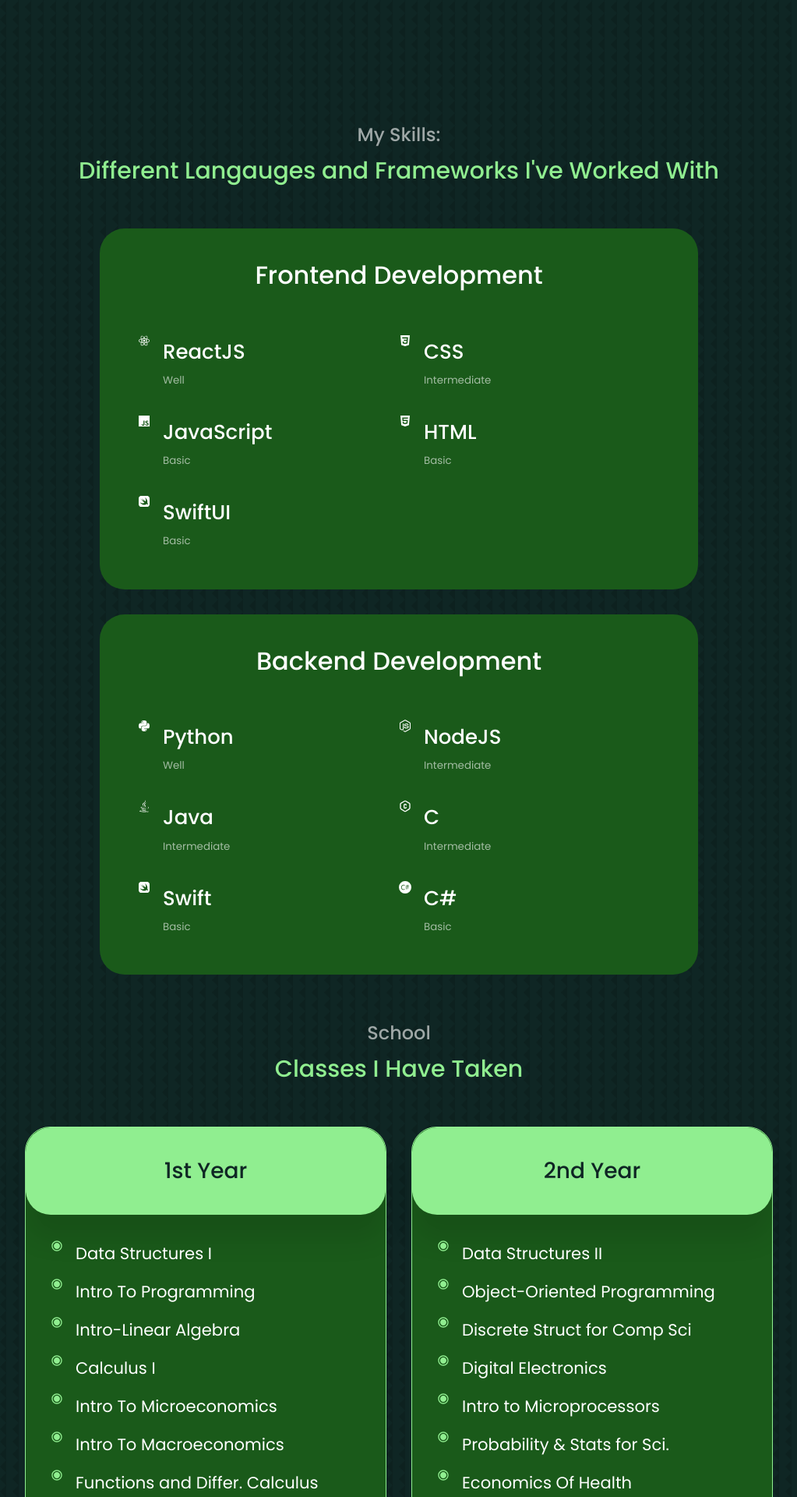
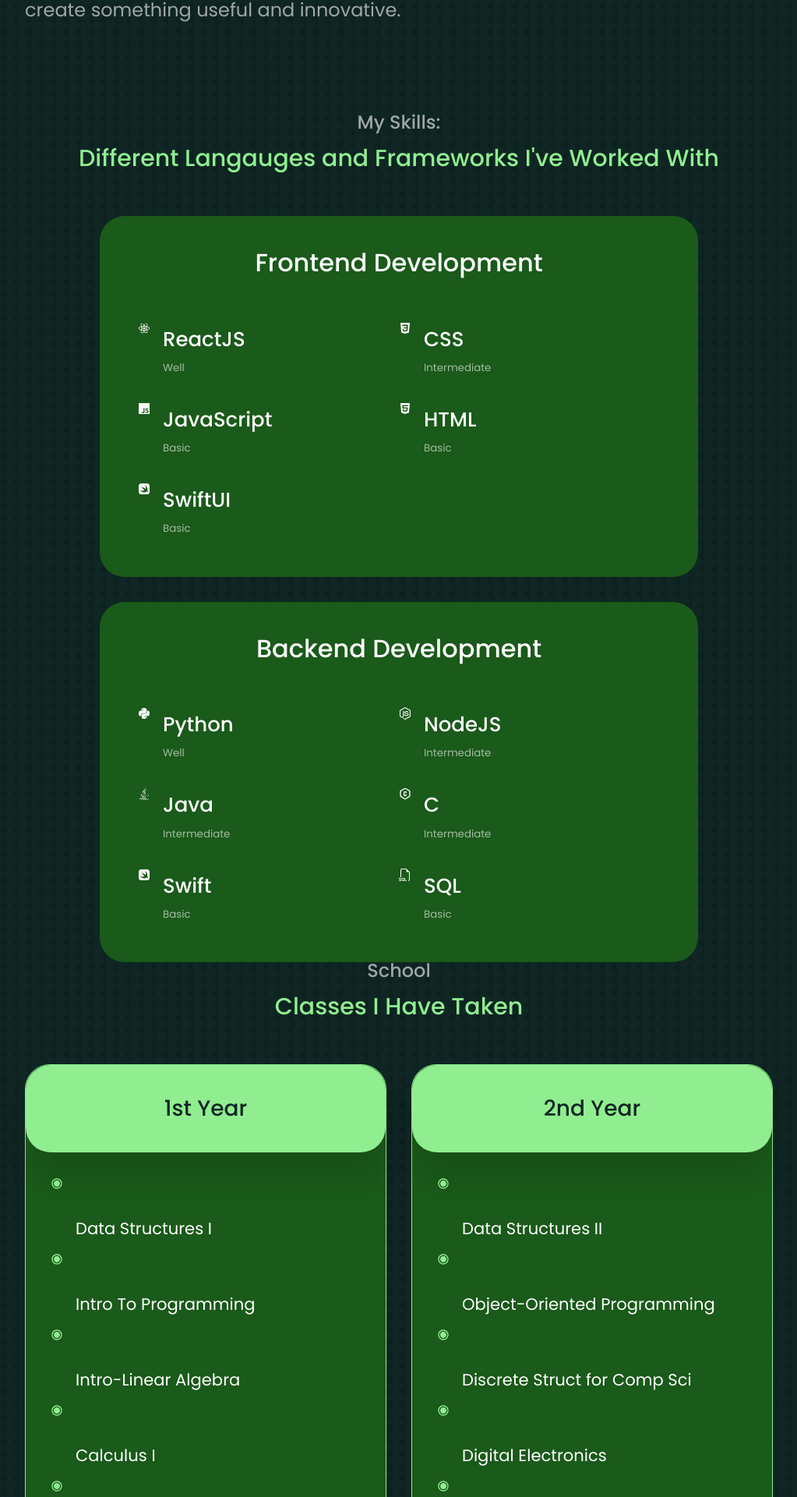
Before and after one commit to ImJehtts/Mohib-Website, a React (Create React App) app in the folder frontend/: page / in a window 1280 px wide. Shown: the part 1519-3439 px from the top of the page at 78% size, without its empty margins (128-1151 px from the left). Built offline with nearby package versions, Linux system fonts and the light colour scheme.

Commit message:
Update for resizing

```diff
--- a/frontend/src/components/About/About.css
+++ b/frontend/src/components/About/About.css
@@ -72,7 +72,7 @@
 }
 
 /*Medium Devices media queries*/
-@media screen and (max-width: 1800px){
+@media screen and (max-width: 1950px){
     .about__container{
         grid-template-columns: 1fr;
         gap: 0;
@@ -96,10 +96,18 @@
         transform: translateX(1.75rem);
     }
 
+    .about__card{
+        height: 35vh;
+    }
+
+    p{
+        margin-top: 3rem;
+    }
+
   }
 
   /*Small Devices media queries*/
-  @media screen and (max-width: 600px){
+  @media screen and (max-width: 850px){
     .about__me{
         width: 65%;
         margin: 0 auto 3rem;
@@ -117,4 +125,12 @@
     .about__content p {
         margin: 1.5rem 0;
     }
+
+    .about__card{
+        height: 35vh;
+    }
+
+    p{
+        margin-top: 3rem;
+    }
   }
--- a/frontend/src/components/Portfolio/Portfolio.css
+++ b/frontend/src/components/Portfolio/Portfolio.css
@@ -39,7 +39,7 @@
 }
 
 /*Medium Devices media queries*/
-@media screen and (max-width: 1800px){
+@media screen and (max-width: 1950px){
 
     #Portfolio{
         margin-top: 50rem;
@@ -52,7 +52,7 @@
   }
 
   /*Small Devices media queries*/
-  @media screen and (max-width: 600px){
+  @media screen and (max-width: 850px){
 
     #Portfolio{
         margin-top: 125rem;
--- a/frontend/src/components/School/School.css
+++ b/frontend/src/components/School/School.css
@@ -50,10 +50,10 @@
 }
 
 /*Medium Devices media queries*/
-@media screen and (max-width: 1800px){
+@media screen and (max-width: 1950px){
 
     #School{
-        margin-top: 22rem;
+        margin-top: 18rem;
     }
 
     .school__container{
@@ -70,7 +70,7 @@
   @media screen and (max-width: 600px){
 
     #School{
-        margin-top: 68rem;
+        margin-top: 64rem;
     }
 
     .school__container{
--- a/frontend/src/components/Skills/Skills.css
+++ b/frontend/src/components/Skills/Skills.css
@@ -42,7 +42,7 @@
 /*Medium Devices media queries*/
 @media screen and (max-width: 1800px){
     #Skills{
-        margin-top: 33rem;
+        margin-top: 32rem;
     }
 
     .skills__container{
@@ -64,7 +64,7 @@
   @media screen and (max-width: 600px){
 
     #Skills{
-        margin-top: 68rem;
+        margin-top: 64rem;
     }
 
     .skills__container{
--- a/frontend/src/components/Skills/Skills.js
+++ b/frontend/src/components/Skills/Skills.js
@@ -10,7 +10,7 @@
 import {FaJava} from "react-icons/fa";
 import {FaNodeJs} from "react-icons/fa";
 import {TbHexagonLetterC} from "react-icons/tb";
-import {SiCsharp} from "react-icons/si";
+import {BsFiletypeSql} from "react-icons/bs";
 
 
 
@@ -104,9 +104,9 @@
               </div>
             </article>
             <article className='skills__details'>
-              <SiCsharp/>
+              <BsFiletypeSql/>
               <div>
-              <h4>C#</h4>
+              <h4>SQL</h4>
               <small className='text-light'>Basic</small>
               </div>
             </article>
```
Also changed, not shown: 2 other files (tests, documents, lock files or other folders).
